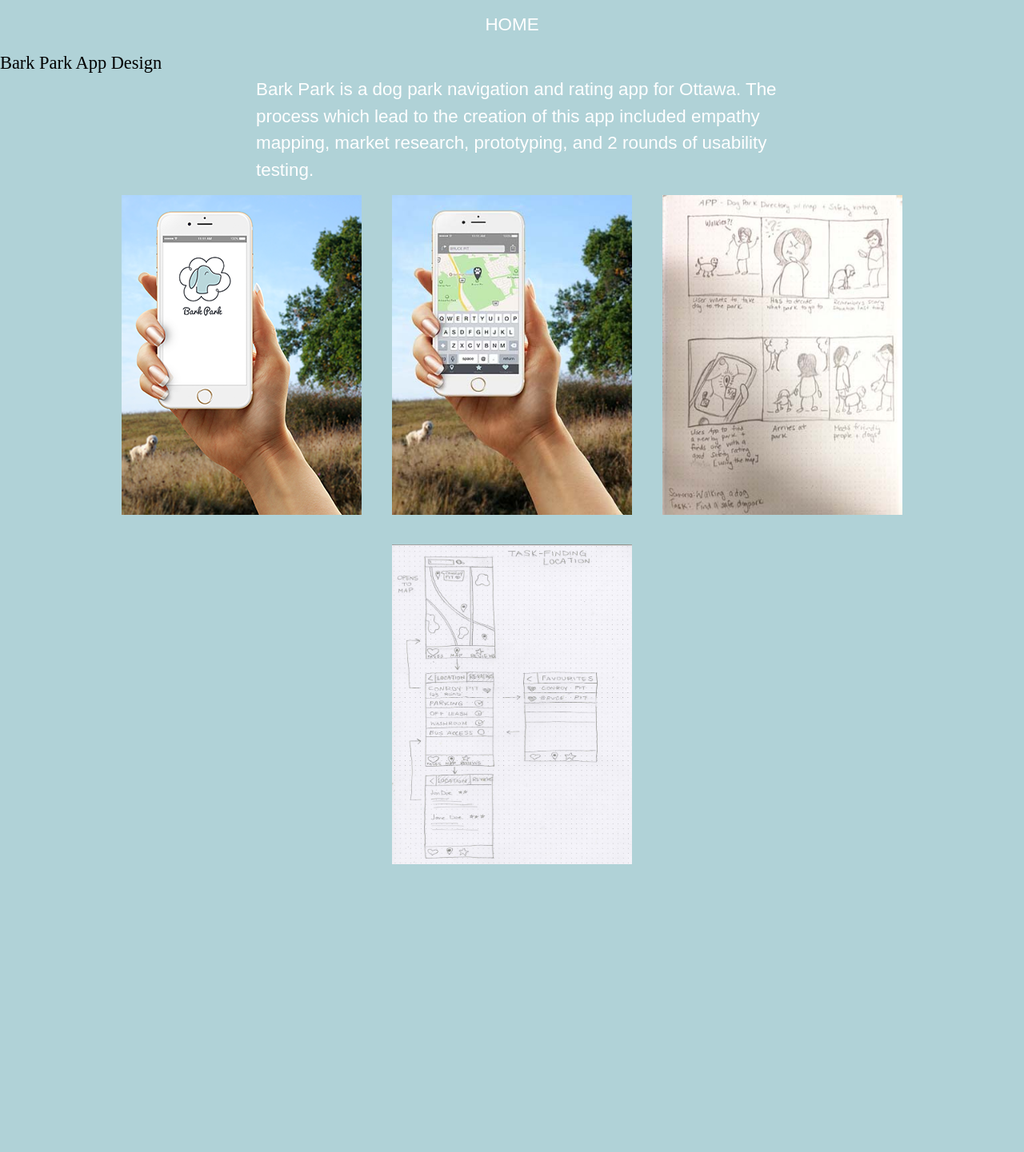
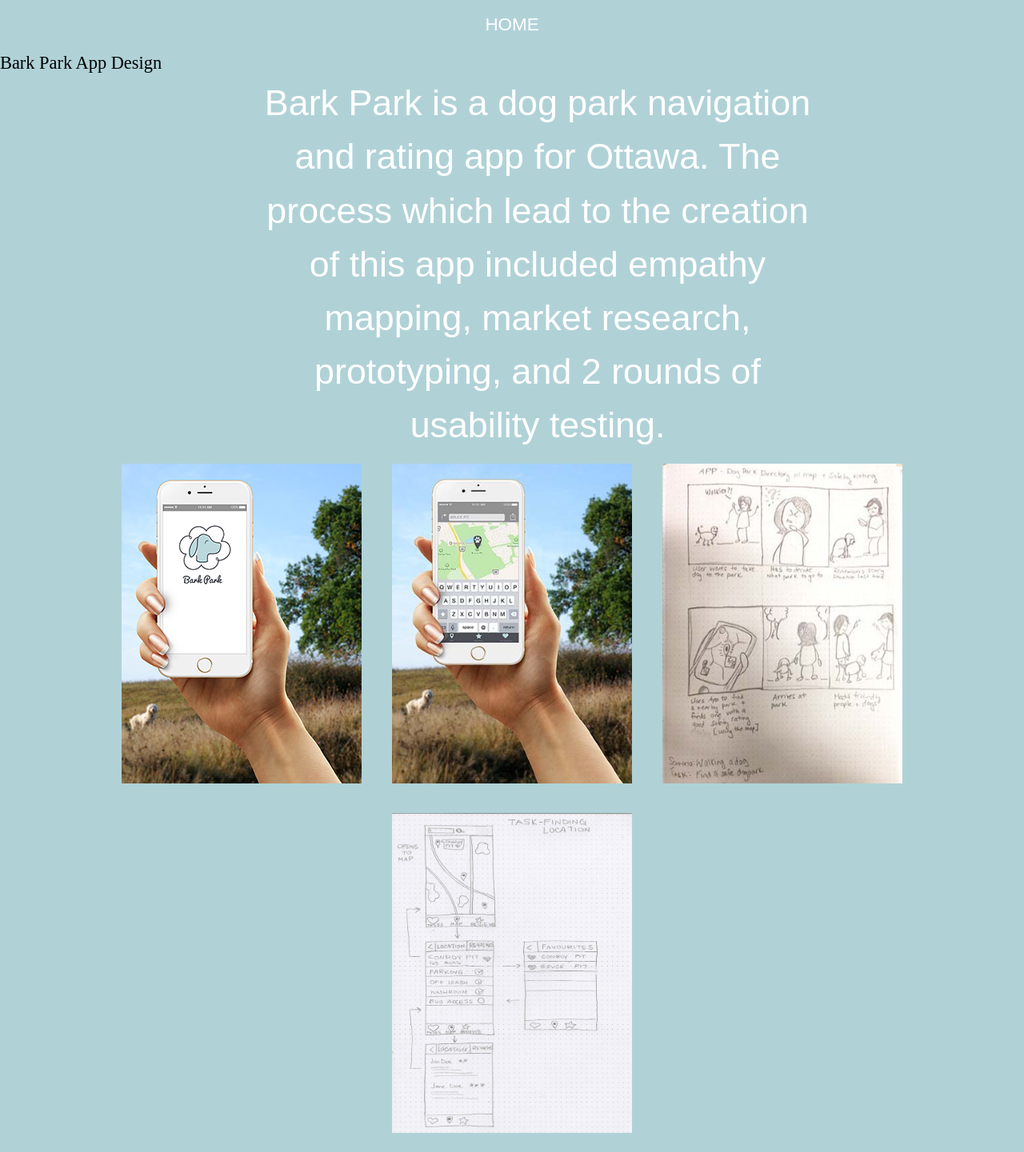
Before and after one commit to shannonhawn/shannon-hawn-sauve, a Jekyll site: the page built from pagelayout.html, in a window 1280 px wide. Shown: the whole page at 80% size. Built offline with Jekyll 4.4.1, drawn with Linux system fonts in a browser that asks for light colours; some web fonts are replaced; Markdown is read by kramdown in place of the engine named in the settings; before the commit the page ends 1105 px from its top, so only the background shows below that.

Commit message:
amended paragraph

```diff
--- a/css/common.css
+++ b/css/common.css
@@ -71,6 +71,15 @@ h3{
   margin-left: 25%;
   width: 55%;
   text-align: left;
+}
+
+.description{
+  font-family: 'Raleway', sans-serif;
+  font-size: 2em;
+  color: white;
+  margin-left: 25%;
+  width: 55%;
+  text-align: center;
 }
 
 ul{
```
